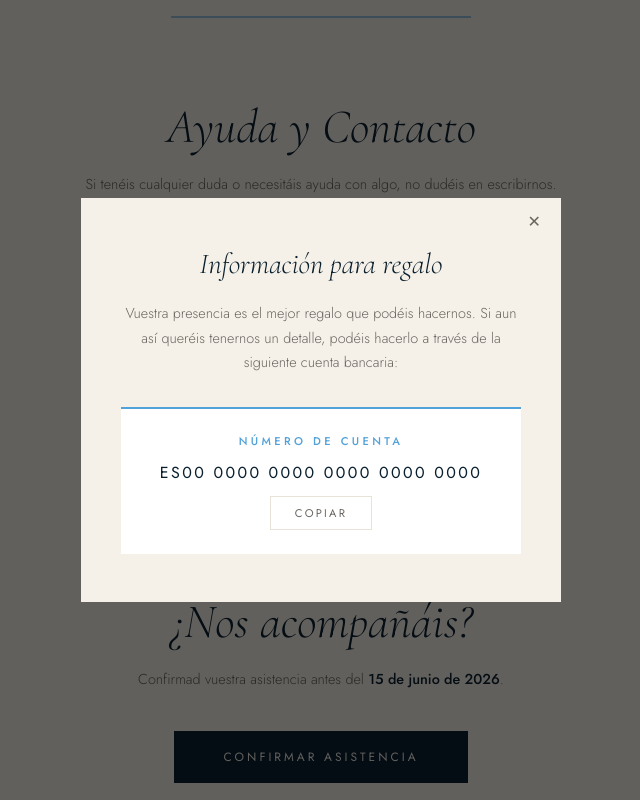
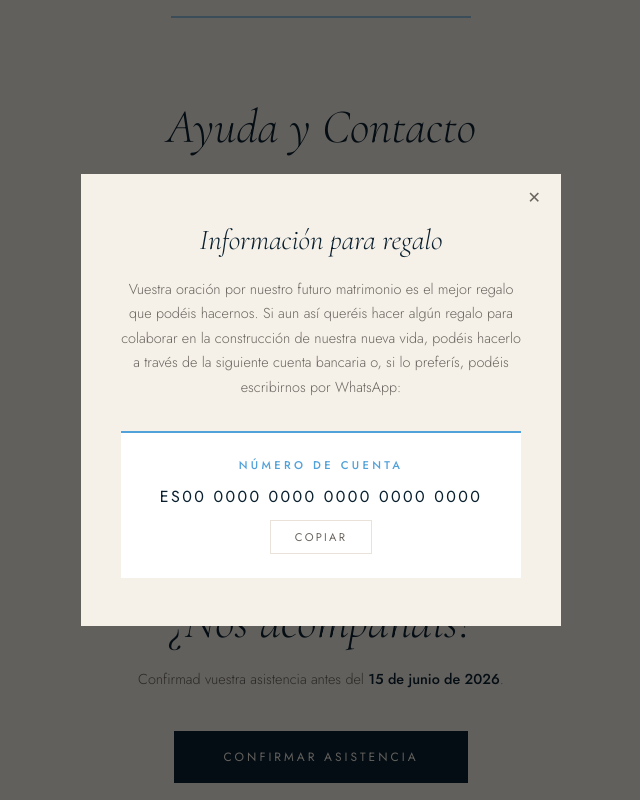
Before and after one commit to IgnacioSainzMaza/WebBoda-web, an Angular app: page / in a window 1280 px wide. Both pictures are taken after a click on the button "INFORMACIÓN PARA REGALO". Shown: the part 2248-3048 px from the top of the page, without its empty margins (319-959 px from the left). Built offline with nearby package versions, Linux system fonts and the light colour scheme.

Commit message:
Mensaje regalos updated

```diff
--- a/src/app/pages/inicio/inicio.html
+++ b/src/app/pages/inicio/inicio.html
@@ -165,9 +165,11 @@
     <button class="modal__cerrar" (click)="cerrarModalCuenta()">✕</button>
     <h3 class="modal__titulo">Información para regalo</h3>
     <p class="modal__texto">
-      Vuestra presencia es el mejor regalo que podéis hacernos. Si aun
-      así queréis tenernos un detalle, podéis hacerlo a través de la
-      siguiente cuenta bancaria:
+      Vuestra oración por nuestro futuro matrimonio es el mejor regalo que podéis hacernos.
+
+      Si aun así queréis hacer algún regalo para colaborar en
+      la construcción de nuestra nueva vida, podéis hacerlo a través de la
+      siguiente cuenta bancaria o, si lo preferís, podéis escribirnos por WhatsApp:
     </p>
     <div class="modal__iban-wrapper">
       <p class="modal__iban-label">Número de cuenta</p>
```
